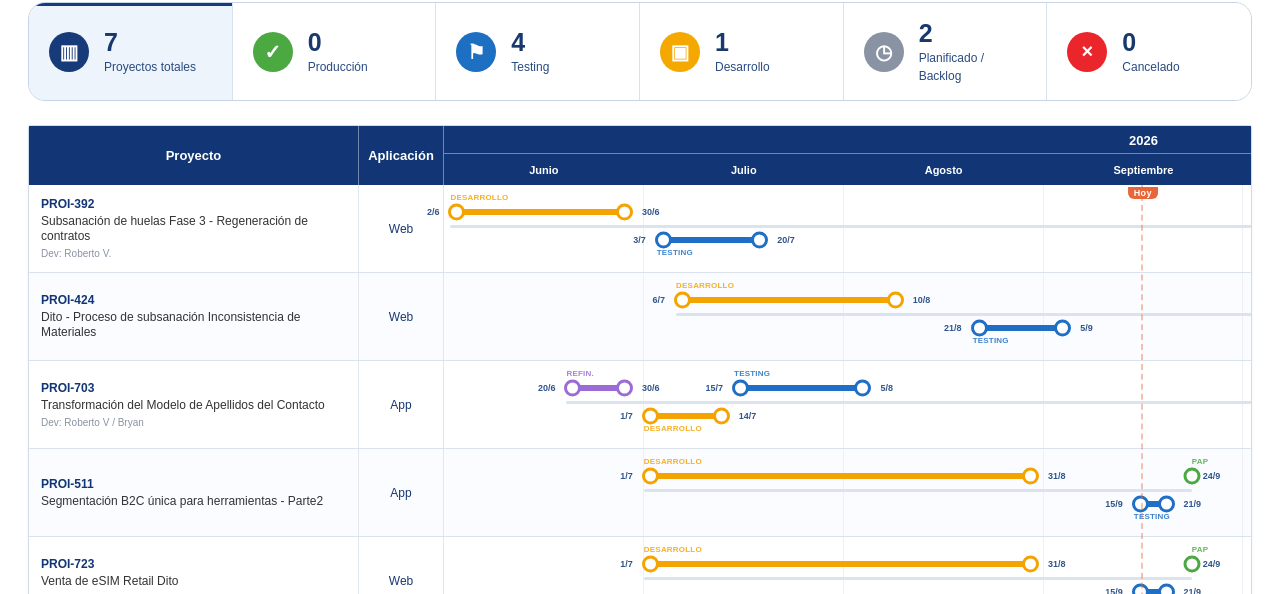
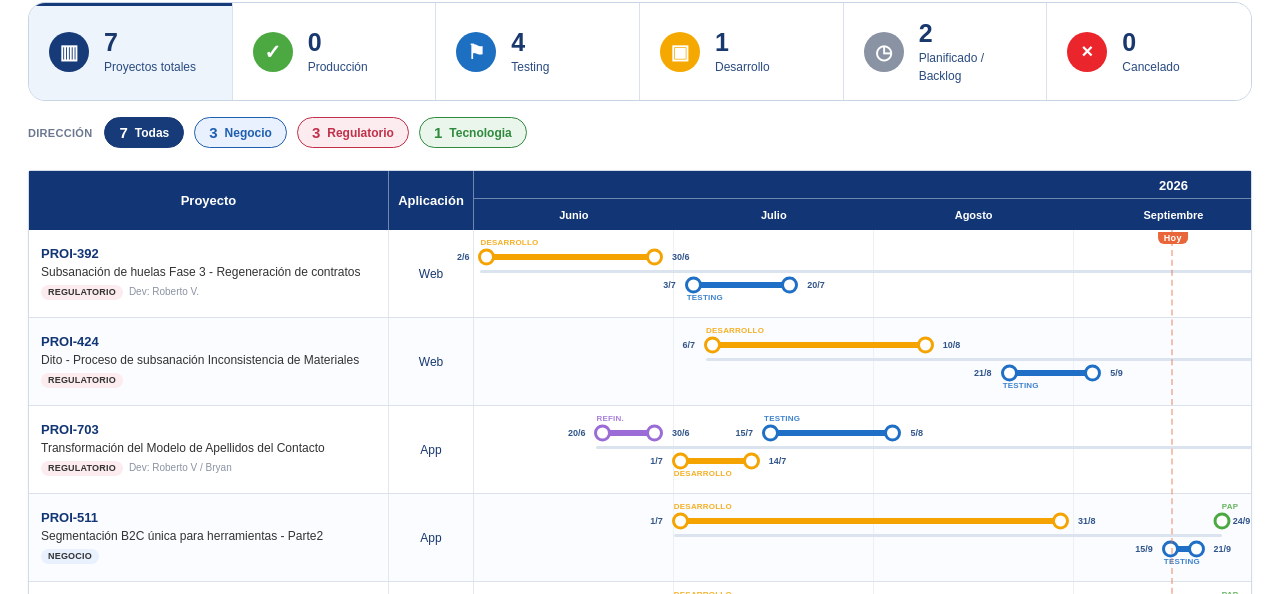
Before and after one commit to mpachecq/dashboardDito, a React (Vite) app: page / in a window 1280 px wide. Shown: the part 206-800 px from the top of the page. Built offline with nearby package versions, Linux system fonts and the light colour scheme; no server answers.

Commit message:
Actualizando a nuevo modelo de excel

```diff
--- a/src/main.tsx
+++ b/src/main.tsx
@@ -28,7 +28,8 @@ type Phase = {
 
 type Project = {
   key: string
-  id: string
+  id: string        // código del proyecto padre (primera línea de la celda Proyecto)
+  childId: string   // código del proyecto hijo (segunda línea), vacío si no hay
   name: string
   application: string
   status: Status
@@ -200,6 +201,14 @@ function optionalText(row: RawRow, col: string | undefined): string {
   return /^(na|n\/a)$/i.test(s) ? '' : s
 }
 
+// Devuelve las líneas no vacías de una celda (preserva los saltos de línea).
+// Se usa para la columna Proyecto: padre en la 1ª línea, hijo en la 2ª.
+function textLines(row: RawRow, col: string | undefined): string[] {
+  const v = cell(row, col)
+  if (v == null) return []
+  return String(v).split(/\r\n|\r|\n/).map(s => s.trim()).filter(Boolean)
+}
+
 function excelToProjects(rows: RawRow[]): Project[] {
   if (!rows.length) return []
   const headers = Object.keys(rows[0])
@@ -243,9 +252,15 @@ function excelToProjects(rows: RawRow[]): Project[] {
       const statusRaw = text(row, cols.status)
       const status = statusFrom(statusRaw)
 
+      // La celda Proyecto puede traer padre e hijo en líneas separadas.
+      const idLines = textLines(row, cols.id)
+      const parentId = idLines[0] || `PROY-${index + 1}`
+      const childId = idLines.slice(1).join(' ')
+
       return {
-        key: `row-${index}-${text(row, cols.id, '')}`,
-        id: text(row, cols.id, `PROY-${index + 1}`),
+        key: `row-${index}-${parentId}-${childId}`,
+        id: parentId,
+        childId,
         name: text(row, cols.name, `Proyecto ${index + 1}`),
         application: text(row, cols.application, '—'),
         status,
@@ -296,7 +311,7 @@ function sampleProjects(): Project[] {
     ].filter(Boolean) as Phase[]
     const dates = phases.flatMap(ph => [ph.start, ph.end]).sort((a, b) => a.getTime() - b.getTime())
     return {
-      key: id, id, name, application, status, statusLabel: STATUS_LABELS[status],
+      key: id, id, childId: '', name, application, status, statusLabel: STATUS_LABELS[status],
       stage: STATUS_LABELS[status], responsible, devTeam, components: '—', direction,
       start: dates[0] ?? null, end: dates[dates.length - 1] ?? null,
       pap: pap ? d(pap.split('|')[0]) : null, phases
@@ -327,6 +342,17 @@ type StatusGroup = 'produccion' | 'testing' | 'desarrollo' | 'planificado' | 'ca
 type StatusFilter = StatusGroup | 'all'
 const ALL_APPS = '__all__'
 const ALL_RESP = '__all_resp__'
+const ALL_DIR = '__all_dir__'
+
+// Clave de dirección normalizada, para asignar color de forma estable aunque el
+// texto venga con acentos o mayúsculas distintas.
+function directionKey(direction: string): string {
+  const d = normalize(direction)
+  if (d.includes('regulator')) return 'regulatorio'
+  if (d.includes('negocio')) return 'negocio'
+  if (d.includes('tecnolog')) return 'tecnologia'
+  return d || 'sin'
+}
 
 // Devuelve el grupo de estado al que pertenece un proyecto (planificado agrupa
 // planificado/refinamiento/definición, igual que las tarjetas de estadísticas).
@@ -345,6 +371,7 @@ function App() {
   const [error, setError] = useState('')
   const [appFilter, setAppFilter] = useState<string>(ALL_APPS)
   const [responsibleFilter, setResponsibleFilter] = useState<string>(ALL_RESP)
+  const [directionFilter, setDirectionFilter] = useState<string>(ALL_DIR)
   const [statusFilter, setStatusFilter] = useState<StatusFilter>('all')
   const [query, setQuery] = useState('') // búsqueda por código/nombre de proyecto
   const [sortMode, setSortMode] = useState<SortMode>('none')
@@ -367,21 +394,32 @@ function App() {
     [projects]
   )
 
-  // Proyectos filtrados por aplicación, responsable y búsqueda (código o nombre).
-  // Es la base para las tarjetas de estado, así que sus conteos reflejan los filtros.
-  const byApp = useMemo(() => {
+  // Direcciones únicas presentes en los datos, para poblar el selector.
+  const directions = useMemo(
+    () => Array.from(new Set(projects.map(p => p.direction).filter(d => d && d !== '—'))).sort(),
+    [projects]
+  )
+
+  // Proyectos filtrados por aplicación, responsable, dirección y búsqueda
+  // (código padre/hijo o nombre). NO incluye los filtros de estado ni dirección,
+  // porque esos se muestran como botones-tarjeta con conteo y no deben filtrarse
+  // a sí mismos.
+  const baseList = useMemo(() => {
     const q = normalize(query.trim())
     return projects.filter(p => {
       if (appFilter !== ALL_APPS && p.application !== appFilter) return false
       if (responsibleFilter !== ALL_RESP && p.responsible !== responsibleFilter) return false
-      if (q && !normalize(`${p.id} ${p.name}`).includes(q)) return false
+      if (q && !normalize(`${p.id} ${p.childId} ${p.name}`).includes(q)) return false
       return true
     })
   }, [projects, appFilter, responsibleFilter, query])
 
-  // Proyectos visibles: filtro de aplicación + filtro de estado + orden por PaP.
+  // Proyectos visibles: base + filtro de estado + filtro de dirección + orden.
   const visibleProjects = useMemo(() => {
-    let list = statusFilter === 'all' ? byApp : byApp.filter(p => statusGroup(p.status) === statusFilter)
+    let list = baseList.filter(p =>
+      (statusFilter === 'all' || statusGroup(p.status) === statusFilter) &&
+      (directionFilter === ALL_DIR || p.direction === directionFilter)
+    )
     if (sortMode !== 'none') {
       const dir = sortMode === 'pap-asc' ? 1 : -1
       list = [...list].sort((a, b) => {
@@ -393,12 +431,13 @@ function App() {
       })
     }
     return list
-  }, [byApp, statusFilter, sortMode])
+  }, [baseList, statusFilter, directionFilter, sortMode])
 
-  const isDirty = appFilter !== ALL_APPS || responsibleFilter !== ALL_RESP || statusFilter !== 'all' || query.trim() !== '' || sortMode !== 'none' || monthWidth !== 200
+  const isDirty = appFilter !== ALL_APPS || responsibleFilter !== ALL_RESP || directionFilter !== ALL_DIR || statusFilter !== 'all' || query.trim() !== '' || sortMode !== 'none' || monthWidth !== 200
   function resetView() {
     setAppFilter(ALL_APPS)
     setResponsibleFilter(ALL_RESP)
+    setDirectionFilter(ALL_DIR)
     setStatusFilter('all')
     setQuery('')
     setSortMode('none')
@@ -409,6 +448,10 @@ function App() {
   function toggleStatus(group: StatusFilter) {
     setStatusFilter(prev => prev === group ? 'all' : group)
   }
+  // Alterna el filtro de dirección desde su botón-tarjeta.
+  function toggleDirection(dir: string) {
+    setDirectionFilter(prev => prev === dir ? ALL_DIR : dir)
+  }
 
   // Posición de la fecha de hoy dentro del timeline (0..1). Solo se muestra la
   // línea "hoy" si la fecha actual cae dentro del rango visible (Jun–Dic 2026).
@@ -417,16 +460,26 @@ function App() {
   const todayInRange = todayRaw >= 0 && todayRaw <= MONTH_COUNT
   const todayPct = (todayRaw / MONTH_COUNT) * 100
 
-  // Conteos por estado calculados sobre la lista filtrada por aplicación (sin el
-  // filtro de estado), para que las tarjetas siempre muestren los totales reales.
-  const stats = useMemo(() => ({
-    total: byApp.length,
-    produccion: byApp.filter(p => p.status === 'produccion').length,
-    testing: byApp.filter(p => p.status === 'testing').length,
-    desarrollo: byApp.filter(p => p.status === 'desarrollo').length,
-    planificado: byApp.filter(p => statusGroup(p.status) === 'planificado').length,
-    cancelado: byApp.filter(p => p.status === 'cancelado').length
-  }), [byApp])
+  // Conteos por estado: sobre la base + filtro de dirección (pero sin el propio
+  // filtro de estado), para que las tarjetas muestren los totales de ese contexto.
+  const stats = useMemo(() => {
+    const list = directionFilter === ALL_DIR ? baseList : baseList.filter(p => p.direction === directionFilter)
+    return {
+      total: list.length,
+      produccion: list.filter(p => p.status === 'produccion').length,
+      testing: list.filter(p => p.status === 'testing').length,
+      desarrollo: list.filter(p => p.status === 'desarrollo').length,
+      planificado: list.filter(p => statusGroup(p.status) === 'planificado').length,
+      cancelado: list.filter(p => p.status === 'cancelado').length
+    }
+  }, [baseList, directionFilter])
+
+  // Conteos por dirección: sobre la base + filtro de estado (sin el propio filtro
+  // de dirección). Cada entrada alimenta un botón-tarjeta de dirección.
+  const dirStats = useMemo(() => {
+    const list = statusFilter === 'all' ? baseList : baseList.filter(p => statusGroup(p.status) === statusFilter)
+    return directions.map(d => ({ name: d, count: list.filter(p => p.direction === d).length }))
+  }, [baseList, statusFilter, directions])
 
   async function handleFile(file: File) {
     setError('')
@@ -511,6 +564,8 @@ function App() {
           </select>
         </label>
 
+
+
         <label className="control">
           <span>Ordenar por PaP</span>
           <select value={sortMode} onChange={e => setSortMode(e.target.value as SortMode)}>
@@ -544,12 +599,35 @@ function App() {
         <Stat value={stats.cancelado} label="Cancelado" icon="×" status="cancelado" active={statusFilter === 'cancelado'} onClick={() => toggleStatus('cancelado')} />
       </section>
 
+      {directions.length > 0 && (
+        <section className="dir-filters">
+          <span className="dir-filters-title">Dirección</span>
+          <button
+            type="button"
+            className={`dir-btn dir-all${directionFilter === ALL_DIR ? ' active' : ''}`}
+            onClick={() => setDirectionFilter(ALL_DIR)}
+          >
+            <b>{baseList.length}</b> Todas
+          </button>
+          {dirStats.map(d => (
+            <button
+              key={d.name}
+              type="button"
+              className={`dir-btn dir-${directionKey(d.name)}${directionFilter === d.name ? ' active' : ''}`}
+              onClick={() => toggleDirection(d.name)}
+            >
+              <b>{d.count}</b> {d.name}
+            </button>
+          ))}
+        </section>
+      )}
+
       <main className="roadmap-card" style={{ '--month-w': `${monthWidth}px` } as React.CSSProperties}>
         <div className="roadmap-scroll">
           <div className="roadmap-inner">
             <div className="grid header-row">
               <div>Proyecto</div><div>Aplicación</div><div className="timeline-head"><div className="year">2026</div><div className="months">{MONTHS.map(m => <span key={m}>{m}</span>)}</div></div>
-              <div>Estado</div><div>Responsable</div><div>Componentes</div><div>Dirección</div>
+              <div>Estado</div><div>Responsable</div><div>Componentes</div>
             </div>
 
             {todayInRange && visibleProjects.length > 0 && (
@@ -579,6 +657,11 @@ function App() {
               <span className="legend-item"><i className="dot desarrollo">▣</i> Desarrollo</span>
               <span className="legend-item"><i className="dot planificado">◷</i> Planificado</span>
               <span className="legend-item"><i className="dot cancelado">×</i> Cancelado</span>
+              <span className="legend-sep" />
+              <strong>DIRECCIÓN</strong>
+              <span className="legend-item"><i className="dir-chip dir-regulatorio">Regulatorio</i></span>
+              <span className="legend-item"><i className="dir-chip dir-negocio">Negocio</i></span>
+              <span className="legend-item"><i className="dir-chip dir-tecnologia">Tecnología</i></span>
             </div>
           </div>
         </div>
@@ -626,9 +709,16 @@ function RoadmapRow({ p, statusIcon }: { p: Project, statusIcon:string }) {
 
   return <div className="grid data-row">
     <div className="project-cell">
-      <b>{p.id}</b>
+      <div className="project-ids">
+        <b>{p.id}</b>
+        {p.childId && <b className="child-id">{p.childId}</b>}
+      </div>
       <span>{p.name}</span>
-      {p.devTeam && <small className="dev-team">Dev: {p.devTeam}</small>}
+      <div className="project-meta">
+        {p.direction && p.direction !== '—' &&
+          <span className={`dir-chip dir-${directionKey(p.direction)}`}>{p.direction}</span>}
+        {p.devTeam && <small className="dev-team">Dev: {p.devTeam}</small>}
+      </div>
     </div>
     <div className="app-cell">{p.application}</div>
     <div className="timeline">
@@ -651,7 +741,6 @@ function RoadmapRow({ p, statusIcon }: { p: Project, statusIcon:string }) {
     <div className={`status ${p.status}`} title={p.statusLabel}><i>{statusIcon}</i><span>{p.statusLabel}</span></div>
     <div className="responsible">{p.responsible}</div>
     <div className="components">{p.components}</div>
-    <div className="direction">{p.direction}</div>
   </div>
 }
 
--- a/src/styles.css
+++ b/src/styles.css
@@ -50,6 +50,18 @@ body{margin:0;font-family:Arial,Helvetica,sans-serif;background:#fff;color:#1838
 .stat:nth-child(5) i{background:#8a93a3}
 .stat:nth-child(6) i{background:#eb252c}
 
+/* Filtros de dirección: botones-pill con conteo, en el hueco bajo las tarjetas. */
+.dir-filters{display:flex;align-items:center;flex-wrap:wrap;gap:10px;margin:-8px 0 22px}
+.dir-filters-title{font-size:11px;font-weight:700;text-transform:uppercase;letter-spacing:.3px;color:#6c7890;margin-right:2px}
+.dir-btn{--c:#5a6b88;display:inline-flex;align-items:center;gap:7px;border:1.5px solid var(--c);background:#fff;color:var(--c);font:inherit;font-size:12px;font-weight:600;padding:6px 14px;border-radius:20px;cursor:pointer;transition:background .12s,color .12s}
+.dir-btn b{font-size:15px;font-weight:800}
+.dir-btn:hover{background:color-mix(in srgb,var(--c) 10%,#fff)}
+.dir-btn.active{background:var(--c);color:#fff}
+.dir-btn.dir-all{--c:#173b78}
+.dir-btn.dir-regulatorio{--c:#c0304a}
+.dir-btn.dir-negocio{--c:#1f5fb0}
+.dir-btn.dir-tecnologia{--c:#2f8a3c}
+
 .roadmap-card{border:1px solid #d2dce9;border-radius:3px;box-shadow:0 1px 3px #173b7810}
 /* --- Timeline navegable ---
    Cada mes tiene un ancho fijo cómodo (--month-w) para que los rangos de pocos
@@ -58,17 +70,17 @@ body{margin:0;font-family:Arial,Helvetica,sans-serif;background:#fff;color:#1838
    "acercar" o "alejar" el zoom del roadmap. */
 .roadmap-card{--month-w:200px;--months:7;--timeline-w:calc(var(--month-w) * var(--months));
   /* columnas laterales fijas */
-  --left1:330px;--left2:85px;--r1:110px;--r2:130px;--r3:150px;--r4:110px}
+  --left1:360px;--left2:85px;--r1:110px;--r2:130px;--r3:170px}
 /* El scroll horizontal vive solo en la tabla, no en toda la página. */
 .roadmap-scroll{overflow-x:auto;overflow-y:hidden}
 /* Ancho total = laterales + timeline, para alinear encabezado y filas al scroll. */
-.roadmap-inner{position:relative;width:calc(var(--left1) + var(--left2) + var(--timeline-w) + var(--r1) + var(--r2) + var(--r3) + var(--r4))}
+.roadmap-inner{position:relative;width:calc(var(--left1) + var(--left2) + var(--timeline-w) + var(--r1) + var(--r2) + var(--r3))}
 
 /* Línea vertical de "hoy": sutil pero visible, cruza todas las filas del
    timeline desde debajo del encabezado (59px) hasta el borde de la leyenda. */
 .today-line{position:absolute;top:59px;bottom:0;width:0;border-left:2px dashed rgba(232,102,58,.4);z-index:4;pointer-events:none}
 .today-line .today-label{position:absolute;top:2px;left:50%;transform:translateX(-50%);background:#e8663a;color:#fff;font-size:9px;font-weight:700;letter-spacing:.3px;padding:1px 6px;border-radius:0 0 6px 6px;white-space:nowrap}
-.grid{display:grid;grid-template-columns:var(--left1) var(--left2) var(--timeline-w) var(--r1) var(--r2) var(--r3) var(--r4)}
+.grid{display:grid;grid-template-columns:var(--left1) var(--left2) var(--timeline-w) var(--r1) var(--r2) var(--r3)}
 .grid>div:last-child{border-right:0}
 .header-row{background:#123675;color:white;font-weight:700;font-size:13px;min-height:59px}
 .header-row>div{padding:12px 10px;border-right:1px solid #6f86ad;display:flex;align-items:center;justify-content:center}
@@ -81,9 +93,21 @@ body{margin:0;font-family:Arial,Helvetica,sans-serif;background:#fff;color:#1838
 .data-row:nth-child(even){background:#fafcff}
 .data-row>div{border-right:1px solid #e1e7ef}
 .project-cell{display:flex;flex-direction:column;justify-content:center;gap:3px;padding:8px 12px}
-.project-cell b{font-size:12px;color:#123675}
+/* Códigos padre/hijo: el padre destaca, el hijo va debajo, más pequeño y tenue. */
+.project-ids{display:flex;flex-direction:column;line-height:1.1}
+.project-ids b{font-size:13px;color:#123675}
+.project-ids .child-id{font-size:12px;font-weight:700;color:#3a6fb5;margin-top:2px}
+.project-ids .child-id:before{content:"↳ ";opacity:.85;font-weight:400}
 .project-cell span{color:#333;line-height:1.25}
-.project-cell .dev-team{font-size:10px;color:#8a93a3;font-weight:400;line-height:1.2;margin-top:1px}
+/* Fila inferior de la celda: chip de dirección + equipo de desarrollo. */
+.project-meta{display:flex;align-items:center;flex-wrap:wrap;gap:6px;margin-top:2px}
+.project-cell .dev-team{font-size:10px;color:#8a93a3;font-weight:400;line-height:1.2}
+/* Chip de dirección: color por área, sin ocupar una columna extra. */
+.dir-chip{display:inline-block;font-size:9px;font-weight:700;letter-spacing:.2px;text-transform:uppercase;padding:2px 7px;border-radius:10px;line-height:1.4;white-space:nowrap}
+.dir-regulatorio{background:#fdecef;color:#c0304a}
+.dir-negocio{background:#e8f1fd;color:#1f5fb0}
+.dir-tecnologia{background:#eaf6ec;color:#2f8a3c}
+.dir-sin{background:#eef0f3;color:#6b7688}
 .app-cell,.status,.responsible,.components,.direction{display:flex;align-items:center;justify-content:center;padding:8px 10px;text-align:center}
 .responsible,.direction{font-weight:600;color:#2b4874}
 /* Componentes puede tener textos largos: permitir salto de línea sin cortar. */
```
